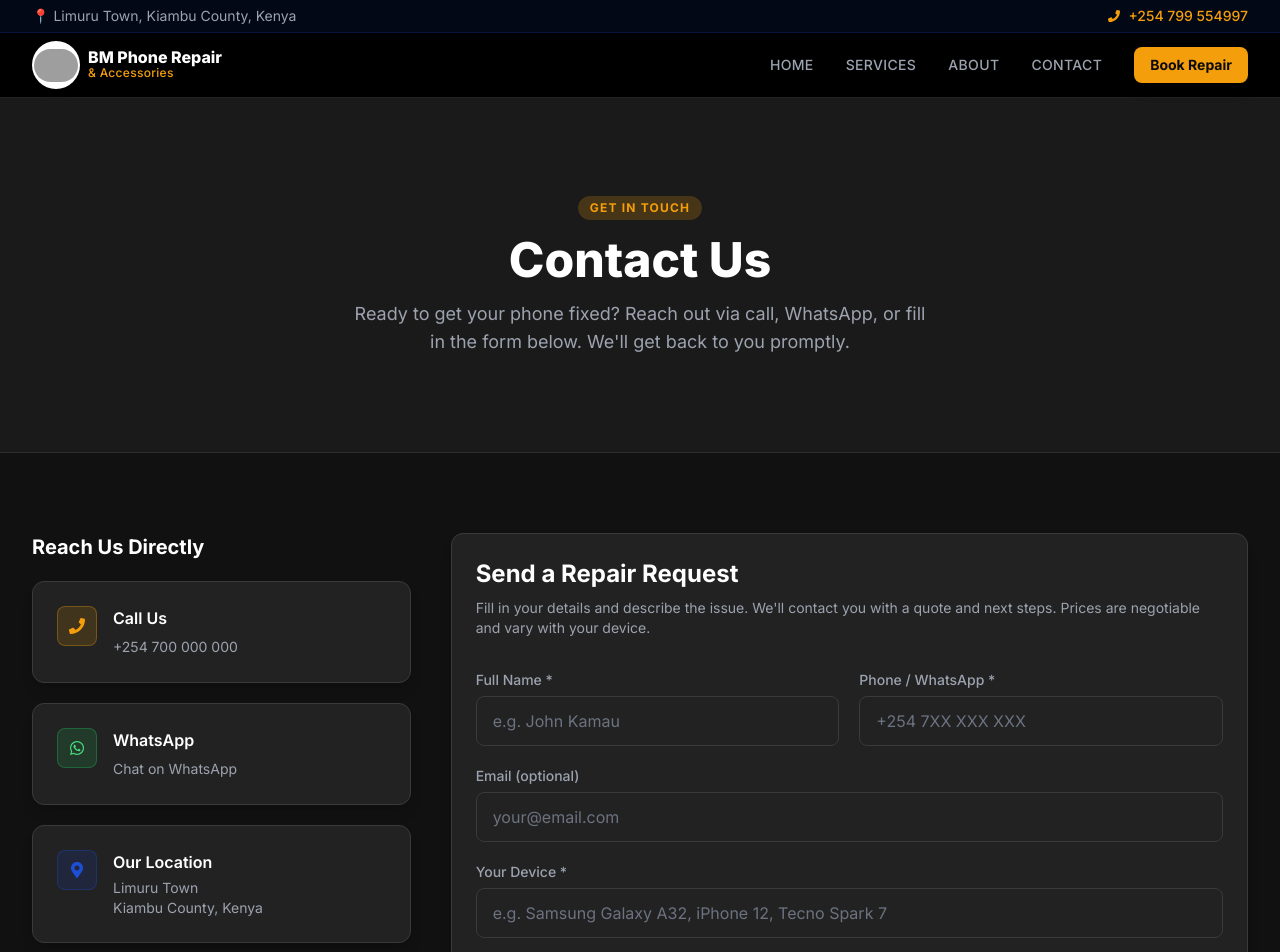
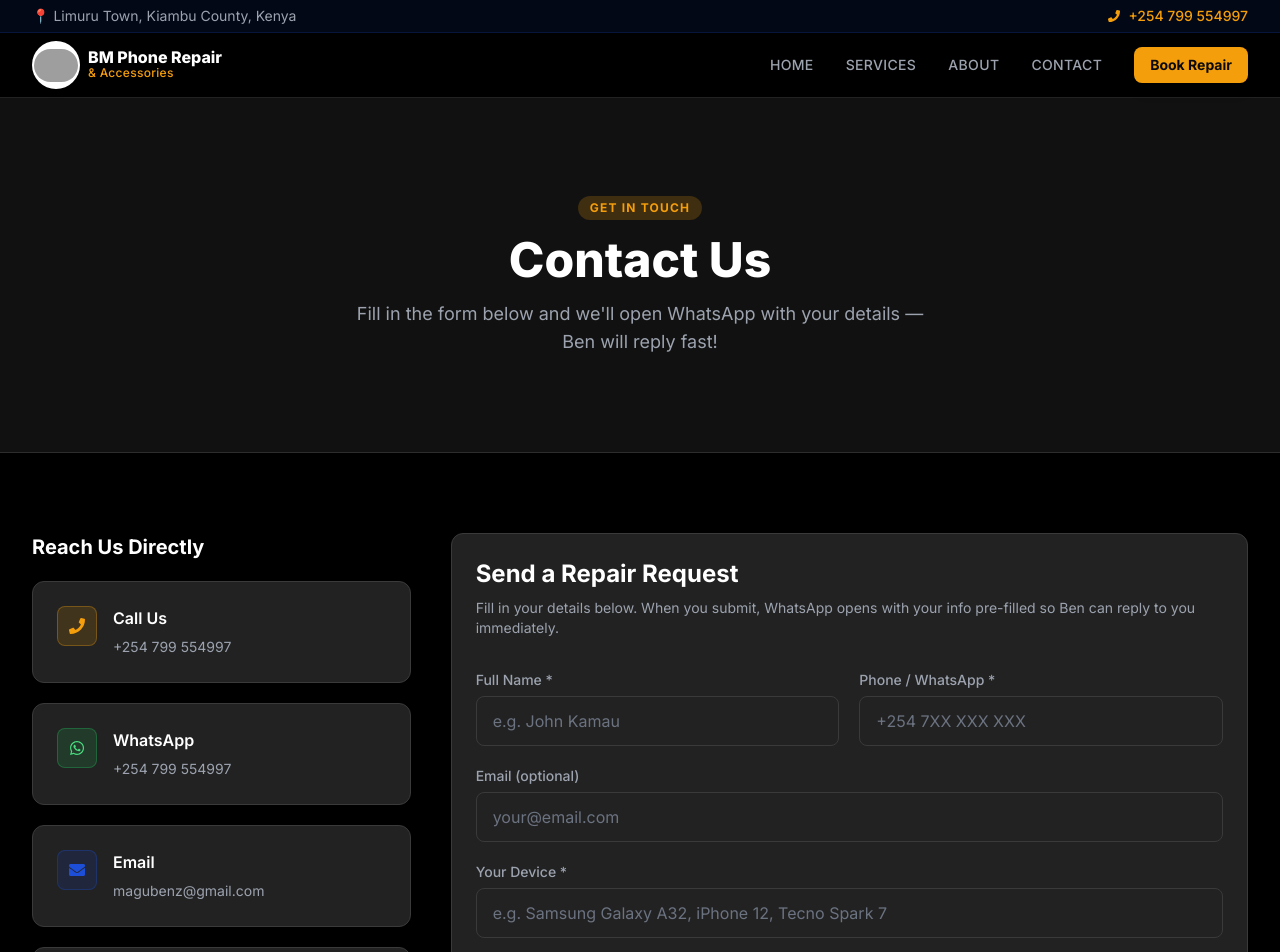
Before and after one commit to mzazi89/bmphonerepair, a Next.js app: page /contact in a window 1280 px wide. Shown: the top 952 px of the page. Built offline with nearby package versions, Linux system fonts and the light colour scheme; grey boxes are pictures that could not be loaded.

Commit message:
Update app/contact/page.tsx

```diff
--- a/app/contact/page.tsx
+++ b/app/contact/page.tsx
@@ -1,17 +1,16 @@
-import { FaPhone, FaWhatsapp, FaMapMarkerAlt, FaClock, FaHome } from 'react-icons/fa'
+import { FaPhone, FaWhatsapp, FaMapMarkerAlt, FaClock, FaHome, FaEnvelope } from 'react-icons/fa'
 import ContactForm from '../components/ContactForm'
 
 export default function ContactPage() {
   return (
-    <div className="bg-dark-800 min-h-screen">
+    <div className="bg-black min-h-screen">
       {/* Hero */}
-      <section className="relative py-24 bg-dark-700 border-b border-dark-500">
+      <section className="relative py-24 bg-dark-800 border-b border-dark-500">
         <div className="container mx-auto text-center">
           <span className="badge">Get in Touch</span>
           <h1 className="text-4xl md:text-5xl font-extrabold text-white mb-4">Contact Us</h1>
           <p className="text-steel-lighter max-w-xl mx-auto text-lg">
-            Ready to get your phone fixed? Reach out via call, WhatsApp, or fill in the form below.
-            We&apos;ll get back to you promptly.
+            Fill in the form below and we&apos;ll open WhatsApp with your details — Ben will reply fast!
           </p>
         </div>
       </section>
@@ -22,9 +21,7 @@ export default function ContactPage() {
           <div className="grid grid-cols-1 lg:grid-cols-3 gap-10">
             {/* Contact Info */}
             <div className="space-y-5">
-              <div>
-                <h2 className="text-xl font-bold text-white mb-5">Reach Us Directly</h2>
-              </div>
+              <h2 className="text-xl font-bold text-white mb-5">Reach Us Directly</h2>
 
               <div className="card">
                 <div className="flex items-start gap-4">
@@ -33,8 +30,8 @@ export default function ContactPage() {
                   </div>
                   <div>
                     <h3 className="font-semibold text-white mb-1">Call Us</h3>
-                    <a href="tel:+254700000000" className="text-steel-lighter text-sm hover:text-accent transition-colors">
-                      +254 700 000 000
+                    <a href="tel:+254799554997" className="text-steel-lighter text-sm hover:text-accent transition-colors">
+                      +254 799 554997
                     </a>
                   </div>
                 </div>
@@ -48,12 +45,29 @@ export default function ContactPage() {
                   <div>
                     <h3 className="font-semibold text-white mb-1">WhatsApp</h3>
                     <a
-                      href="https://wa.me/254700000000"
+                      href="https://wa.me/254799554997"
                       target="_blank"
                       rel="noopener noreferrer"
                       className="text-steel-lighter text-sm hover:text-green-400 transition-colors"
                     >
-                      Chat on WhatsApp
+                      +254 799 554997
+                    </a>
+                  </div>
+                </div>
+              </div>
+
+              <div className="card">
+                <div className="flex items-start gap-4">
+                  <div className="w-10 h-10 bg-primary/15 border border-primary/30 rounded-lg flex items-center justify-center shrink-0">
+                    <FaEnvelope className="text-primary" />
+                  </div>
+                  <div>
+                    <h3 className="font-semibold text-white mb-1">Email</h3>
+                    <a
+                      href="mailto:magubenz@gmail.com"
+                      className="text-steel-lighter text-sm hover:text-accent transition-colors break-all"
+                    >
+                      magubenz@gmail.com
                     </a>
                   </div>
                 </div>
@@ -108,8 +122,8 @@ export default function ContactPage() {
               <div className="card">
                 <h2 className="text-2xl font-bold text-white mb-2">Send a Repair Request</h2>
                 <p className="text-steel-lighter text-sm mb-8">
-                  Fill in your details and describe the issue. We&apos;ll contact you with a quote and next steps.
-                  Prices are negotiable and vary with your device.
+                  Fill in your details below. When you submit, WhatsApp opens with your info
+                  pre-filled so Ben can reply to you immediately.
                 </p>
                 <ContactForm />
               </div>
@@ -121,10 +135,10 @@ export default function ContactPage() {
       {/* Map placeholder */}
       <section className="py-10 pb-20">
         <div className="container mx-auto">
-          <div className="bg-dark-600 border border-dark-400 rounded-2xl overflow-hidden h-64 flex items-center justify-center">
+          <div className="bg-dark-700 border border-dark-500 rounded-2xl overflow-hidden h-64 flex items-center justify-center">
             <div className="text-center">
               <FaMapMarkerAlt className="text-accent text-4xl mx-auto mb-3" />
-              <p className="text-white font-semibold">BM Phone Repair & Accessories</p>
+              <p className="text-white font-semibold">BM Phone Repair &amp; Accessories</p>
               <p className="text-steel-lighter text-sm">Limuru Town, Kiambu County, Kenya</p>
               <a
                 href="https://maps.google.com/?q=Limuru+Town,+Kiambu+County,+Kenya"
```
